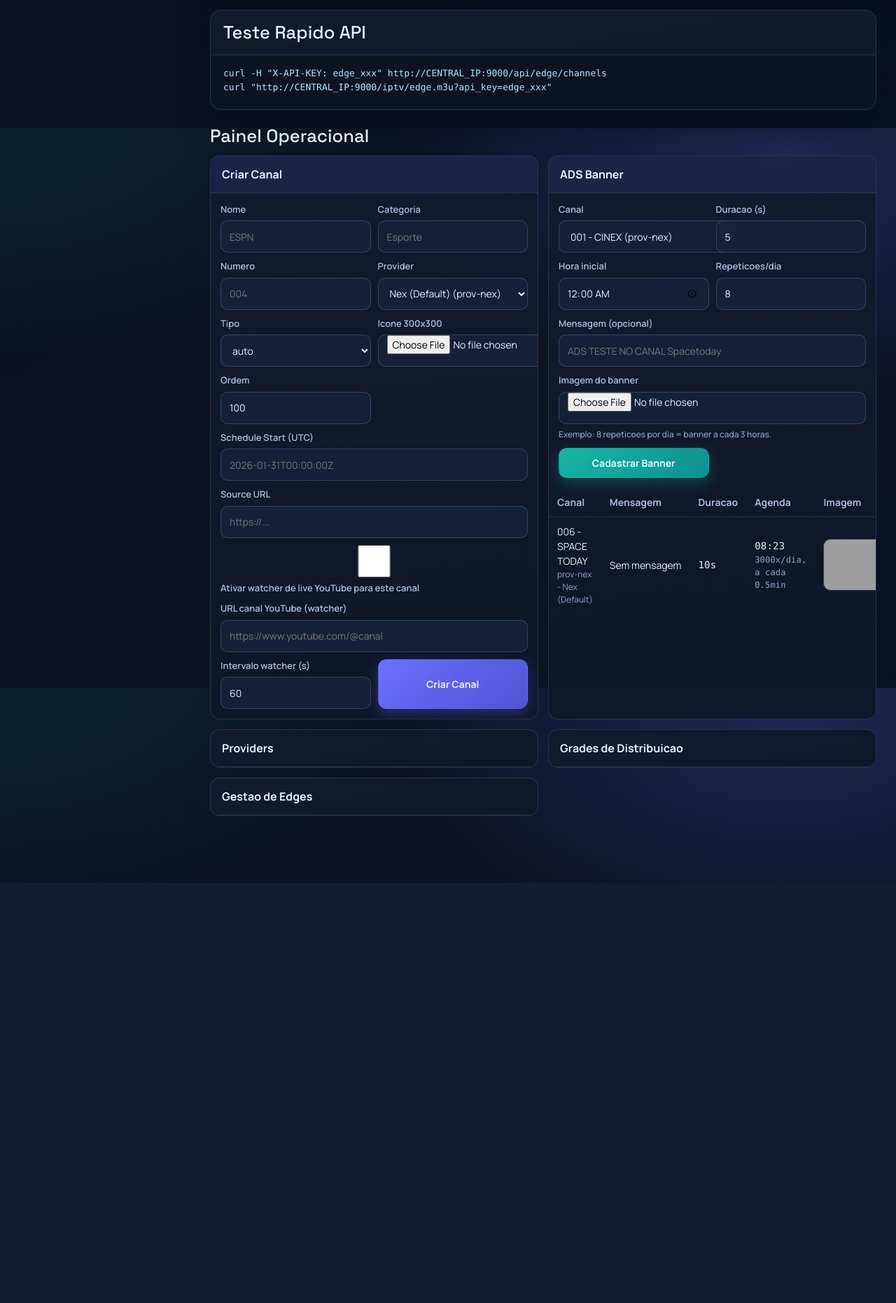
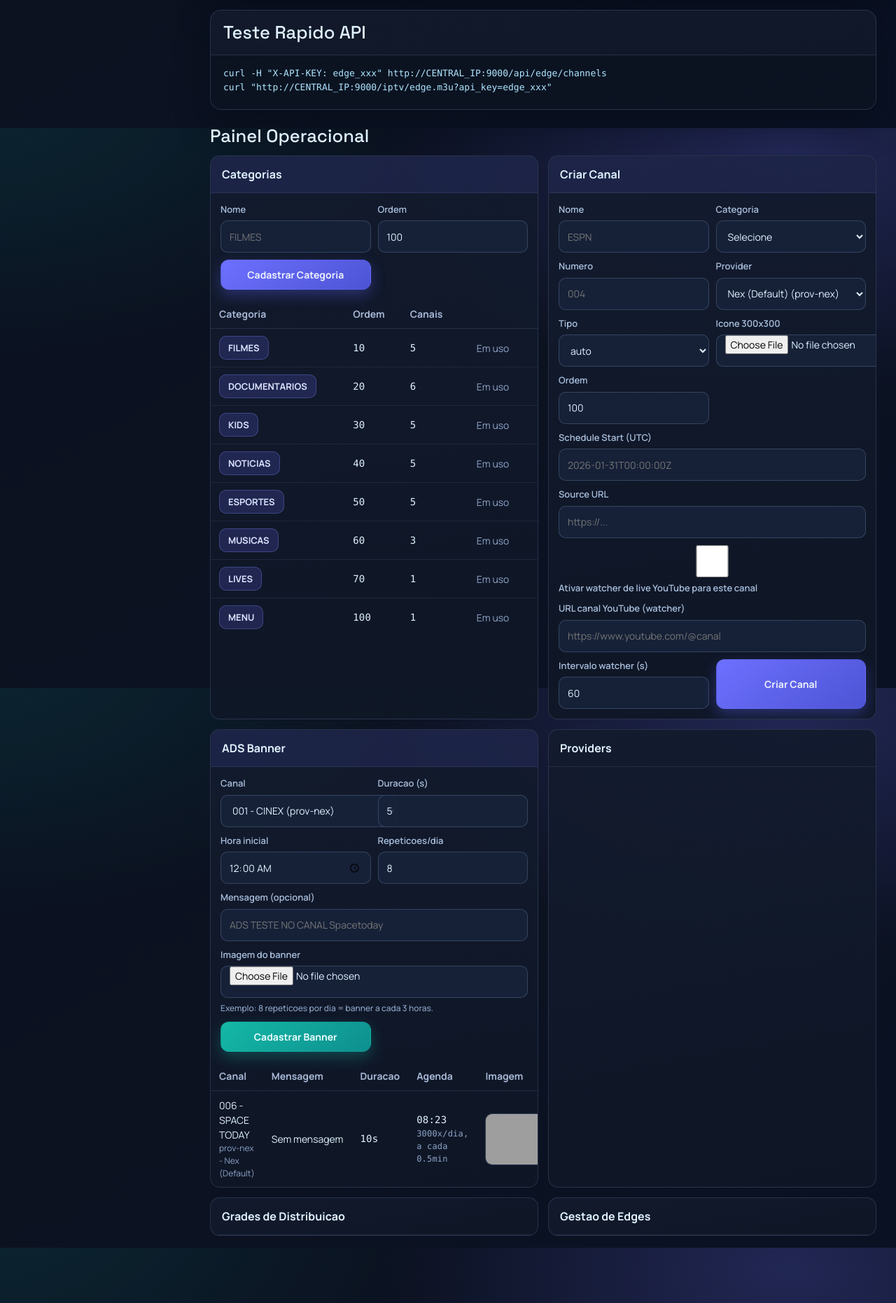
Before and after one commit to kennedy2910/central_nex_tv, a FastAPI app: page / in a window 1280 px wide. Shown: the part 3017-4879 px from the top of the page at 70% size. Before the commit the page ends 4279 px from the top, so only its background shows below. Run offline with FastAPI, Linux system fonts and the light colour scheme; the visitor is signed in with stand-in values (Sample User, id 1); data comes from the database, SQL or seed files in the repository; both versions use the stored data as it was after the commit; tables that the repository leaves empty hold one stand-in row (values such as "Sample post"); parts of the project's set-up code (start-up, migrations or seed data) failed here and were passed over; some libraries are stand-ins or nearby versions; grey boxes are pictures that could not be loaded.

Commit message:
feat: add managed channel categories

```diff
--- a/app/main.py
+++ b/app/main.py
@@ -26,6 +26,17 @@ try:
     from PIL import Image  # type: ignore
 except Exception:  # pragma: no cover
     Image = None
+
+
+DEFAULT_MANAGED_CHANNEL_CATEGORIES = [
+    "FILMES",
+    "DOCUMENTARIOS",
+    "KIDS",
+    "NOTICIAS",
+    "ESPORTES",
+    "MUSICAS",
+    "LIVES",
+]
 
 
 def fetch_html(url: str) -> str:
@@ -1095,6 +1106,23 @@ def init_db() -> None:
     """)
 
     # -------------------------
+    # Managed Channel Categories
+    # -------------------------
+    cur.execute("""
+    CREATE TABLE IF NOT EXISTS channel_categories (
+        id INTEGER PRIMARY KEY AUTOINCREMENT,
+        name TEXT NOT NULL UNIQUE COLLATE NOCASE,
+        sort_order INTEGER NOT NULL DEFAULT 100,
+        is_active INTEGER NOT NULL DEFAULT 1,
+        created_at TEXT NOT NULL DEFAULT (datetime('now'))
+    )
+    """)
+    cur.execute("""
+    CREATE INDEX IF NOT EXISTS idx_channel_categories_sort
+    ON channel_categories(is_active, sort_order, name)
+    """)
+
+    # -------------------------
     # Distribution Grades (lista de canais)
     # -------------------------
     cur.execute("""
@@ -1254,6 +1282,20 @@ def init_db() -> None:
     if "live_watch_last_url" not in cols:
         cur.execute("ALTER TABLE channels ADD COLUMN live_watch_last_url TEXT DEFAULT ''")
 
+    for idx, category_name in enumerate(DEFAULT_MANAGED_CHANNEL_CATEGORIES, start=1):
+        cur.execute(
+            "INSERT OR IGNORE INTO channel_categories(name, sort_order, is_active) VALUES (?,?,1)",
+            (category_name, idx * 10),
+        )
+    cur.execute(
+        """
+        INSERT OR IGNORE INTO channel_categories(name, sort_order, is_active)
+        SELECT DISTINCT TRIM(category), 100, 1
+        FROM channels
+        WHERE TRIM(COALESCE(category, '')) <> ''
+        """
+    )
+
     # -------------------------
     # Legacy Channel Items (backward compatibility)
     # -------------------------
@@ -1494,6 +1536,42 @@ def execute(sql: str, args=()) -> None:
         raise HTTPException(status_code=500, detail=f"db operational error: {msg}")
     finally:
         conn.close()
+
+
+def fetch_channel_categories(include_inactive: bool = False) -> List[sqlite3.Row]:
+    sql = """
+        SELECT
+            cc.id,
+            cc.name,
+            cc.sort_order,
+            cc.is_active,
+            COUNT(c.id) AS channels_count
+        FROM channel_categories cc
+        LEFT JOIN channels c
+          ON LOWER(TRIM(c.category)) = LOWER(TRIM(cc.name))
+    """
+    args: List[Any] = []
+    if not include_inactive:
+        sql += " WHERE cc.is_active = 1"
+    sql += " GROUP BY cc.id, cc.name, cc.sort_order, cc.is_active ORDER BY cc.sort_order, cc.name"
+    return fetch_all(sql, tuple(args))
+
+
+def resolve_managed_channel_category(category_value: str) -> Optional[str]:
+    candidate = (category_value or "").strip()
+    if not candidate:
+        return None
+    row = fetch_one(
+        """
+        SELECT name
+        FROM channel_categories
+        WHERE is_active = 1 AND LOWER(TRIM(name)) = LOWER(TRIM(?))
+        ORDER BY sort_order, name
+        LIMIT 1
+        """,
+        (candidate,),
+    )
+    return row["name"] if row else None
 
 
 def redirect_home_or_channel(channel_id: Optional[int]) -> RedirectResponse:
@@ -1883,13 +1961,8 @@ def home(request: Request):
 
     providers = fetch_all("SELECT * FROM providers ORDER BY provider_id")
     channel_grades = fetch_all("SELECT * FROM channel_grades ORDER BY name")
-    category_rows = fetch_all(
-        """SELECT DISTINCT category
-           FROM channels
-           WHERE TRIM(COALESCE(category, '')) <> ''
-           ORDER BY category"""
-    )
-    channel_categories = [r["category"] for r in category_rows]
+    managed_channel_categories = [dict(row) for row in fetch_channel_categories()]
+    channel_categories = [r["name"] for r in managed_channel_categories]
 
     channel_sql = """
         SELECT c.id, c.channel_number, c.name, c.category, c.provider_id, c.source_url, c.icon_url, c.kind, c.schedule_start,
@@ -2022,6 +2095,7 @@ def home(request: Request):
         "channels": channels,
         "channels_all": channels_all,
         "channel_categories": channel_categories,
+        "managed_channel_categories": managed_channel_categories,
         "channel_grades": channel_grades,
         "grade_channels": grade_channels,
         "banner_ads": banner_ads,
@@ -2035,6 +2109,37 @@ def home(request: Request):
         "selected_edge_state": edge_state,
         "selected_edge_city": edge_city,
     })
+
+
+@app.post("/admin/channel-categories/create")
+def create_channel_category(name: str = Form(...), sort_order: int = Form(100)):
+    name_clean = (name or "").strip()
+    if not name_clean:
+        raise HTTPException(status_code=400, detail="category name is required")
+    try:
+        sort_order_i = int(sort_order)
+    except Exception:
+        raise HTTPException(status_code=400, detail="sort_order must be numeric")
+    execute(
+        "INSERT OR IGNORE INTO channel_categories(name, sort_order, is_active) VALUES (?,?,1)",
+        (name_clean, sort_order_i),
+    )
+    return RedirectResponse("/", status_code=303)
+
+
+@app.post("/admin/channel-categories/delete")
+def delete_channel_category(category_id: int = Form(...)):
+    row = fetch_one("SELECT id, name FROM channel_categories WHERE id=?", (category_id,))
+    if not row:
+        raise HTTPException(status_code=404, detail="category not found")
+    usage = fetch_one(
+        "SELECT COUNT(*) AS total FROM channels WHERE LOWER(TRIM(category)) = LOWER(TRIM(?))",
+        (row["name"],),
+    )
+    if usage and int(usage["total"] or 0) > 0:
+        raise HTTPException(status_code=409, detail="category is still in use by channels")
+    execute("DELETE FROM channel_categories WHERE id=?", (category_id,))
+    return RedirectResponse("/", status_code=303)
 
 
 @app.post("/admin/providers/create")
@@ -2193,6 +2298,9 @@ def create_channel(
         except Exception:
             raise HTTPException(status_code=400, detail="live_watch_interval_seconds must be numeric")
         live_watch_interval_i = max(15, live_watch_interval_i)
+        category_clean = resolve_managed_channel_category(category)
+        if not category_clean:
+            raise HTTPException(status_code=400, detail="select a valid registered category")
         if icon_file and (icon_file.filename or "").strip():
             saved_icon_url = save_channel_icon_upload(icon_file)
         conn.execute(
@@ -2204,7 +2312,7 @@ def create_channel(
             (
                 channel_number.strip(),
                 name.strip(),
-                category.strip(),
+                category_clean,
                 provider_id,
                 source_url.strip(),
                 saved_icon_url,
@@ -2304,6 +2412,22 @@ def clear_channel_icon(
     return redirect_home_or_channel(return_channel_id or channel_id)
 
 
+@app.post("/admin/channels/category/update")
+def update_channel_category(
+    channel_id: int = Form(...),
+    category: str = Form(...),
+    return_channel_id: Optional[int] = Form(None),
+):
+    channel = fetch_one("SELECT id FROM channels WHERE id=?", (channel_id,))
+    if not channel:
+        raise HTTPException(status_code=404, detail="channel not found")
+    category_clean = resolve_managed_channel_category(category)
+    if not category_clean:
+        raise HTTPException(status_code=400, detail="select a valid registered category")
+    execute("UPDATE channels SET category=? WHERE id=?", (category_clean, channel_id))
+    return redirect_home_or_channel(return_channel_id or channel_id)
+
+
 @app.get("/admin/channels/{channel_id}", response_class=HTMLResponse)
 def channel_detail(channel_id: int, request: Request):
     channel = fetch_one(
@@ -2334,6 +2458,7 @@ def channel_detail(channel_id: int, request: Request):
            ORDER BY p.id, pi.position""",
         (channel_id,),
     )
+    managed_channel_categories = [dict(row) for row in fetch_channel_categories()]
     return templates.TemplateResponse(
         "channel_detail.html",
         {
@@ -2341,6 +2466,7 @@ def channel_detail(channel_id: int, request: Request):
             "channel": channel,
             "playlists": playlists,
             "playlist_items": playlist_items,
+            "managed_channel_categories": managed_channel_categories,
         },
     )
 
--- a/app/templates/home.html
+++ b/app/templates/home.html
@@ -294,11 +294,51 @@ curl "http://CENTRAL_IP:9000/iptv/edge.m3u?api_key=edge_xxx"</code></pre>
       <section class="nex-admin" id="dashboard">
         <h2>Painel Operacional</h2>
         <div class="ops-grid" id="configuracoes">
+          <details class="ops-card" open id="category-manager">
+            <summary>Categorias</summary>
+            <form class="ops-form-grid" method="post" action="/admin/channel-categories/create">
+              <label>Nome<input name="name" placeholder="FILMES" required></label>
+              <label>Ordem<input name="sort_order" type="number" value="100"></label>
+              <button class="nex-btn nex-btn-indigo" type="submit">Cadastrar Categoria</button>
+            </form>
+            <table class="nex-table compact-table">
+              <thead><tr><th>Categoria</th><th>Ordem</th><th>Canais</th><th></th></tr></thead>
+              <tbody>
+              {% for cat in managed_channel_categories %}
+                <tr>
+                  <td><span class="pill">{{ cat.name }}</span></td>
+                  <td class="mono">{{ cat.sort_order }}</td>
+                  <td class="mono">{{ cat.channels_count }}</td>
+                  <td>
+                    {% if cat.channels_count == 0 %}
+                      <form method="post" action="/admin/channel-categories/delete" onsubmit="return confirm('Excluir categoria {{cat.name}}?');">
+                        <input type="hidden" name="category_id" value="{{cat.id}}">
+                        <button class="nex-btn nex-btn-inline is-danger" type="submit">Excluir</button>
+                      </form>
+                    {% else %}
+                      <span class="nex-empty">Em uso</span>
+                    {% endif %}
+                  </td>
+                </tr>
+              {% else %}
+                <tr><td colspan="4" class="nex-empty">Nenhuma categoria cadastrada.</td></tr>
+              {% endfor %}
+              </tbody>
+            </table>
+          </details>
+
           <details class="ops-card" open id="create-channel">
             <summary>Criar Canal</summary>
             <form class="ops-form-grid" method="post" action="/admin/channels/create" enctype="multipart/form-data">
               <label>Nome<input name="name" placeholder="ESPN" required></label>
-              <label>Categoria<input name="category" placeholder="Esporte" required></label>
+              <label>Categoria
+                <select name="category" required>
+                  <option value="">Selecione</option>
+                  {% for cat in managed_channel_categories %}
+                    <option value="{{cat.name}}">{{cat.name}}</option>
+                  {% endfor %}
+                </select>
+              </label>
               <label>Numero<input name="channel_number" placeholder="004" required></label>
               <label>Provider
                 <select name="provider_id" required>
```
Also changed, not shown: app/templates/channel_detail.html (+22 -0 lines), data/central_nex.db, data/channel-icons/default-channel.svg (added).
